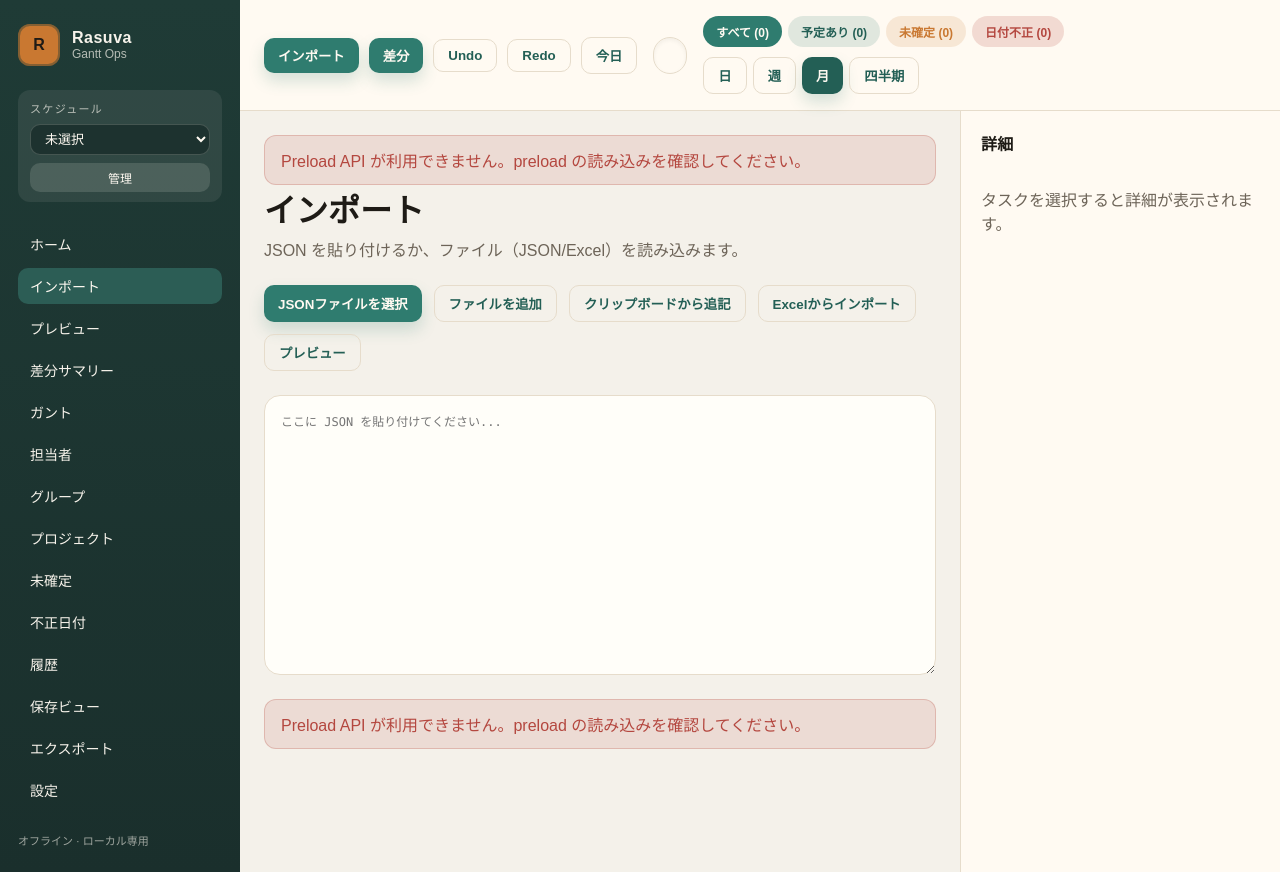
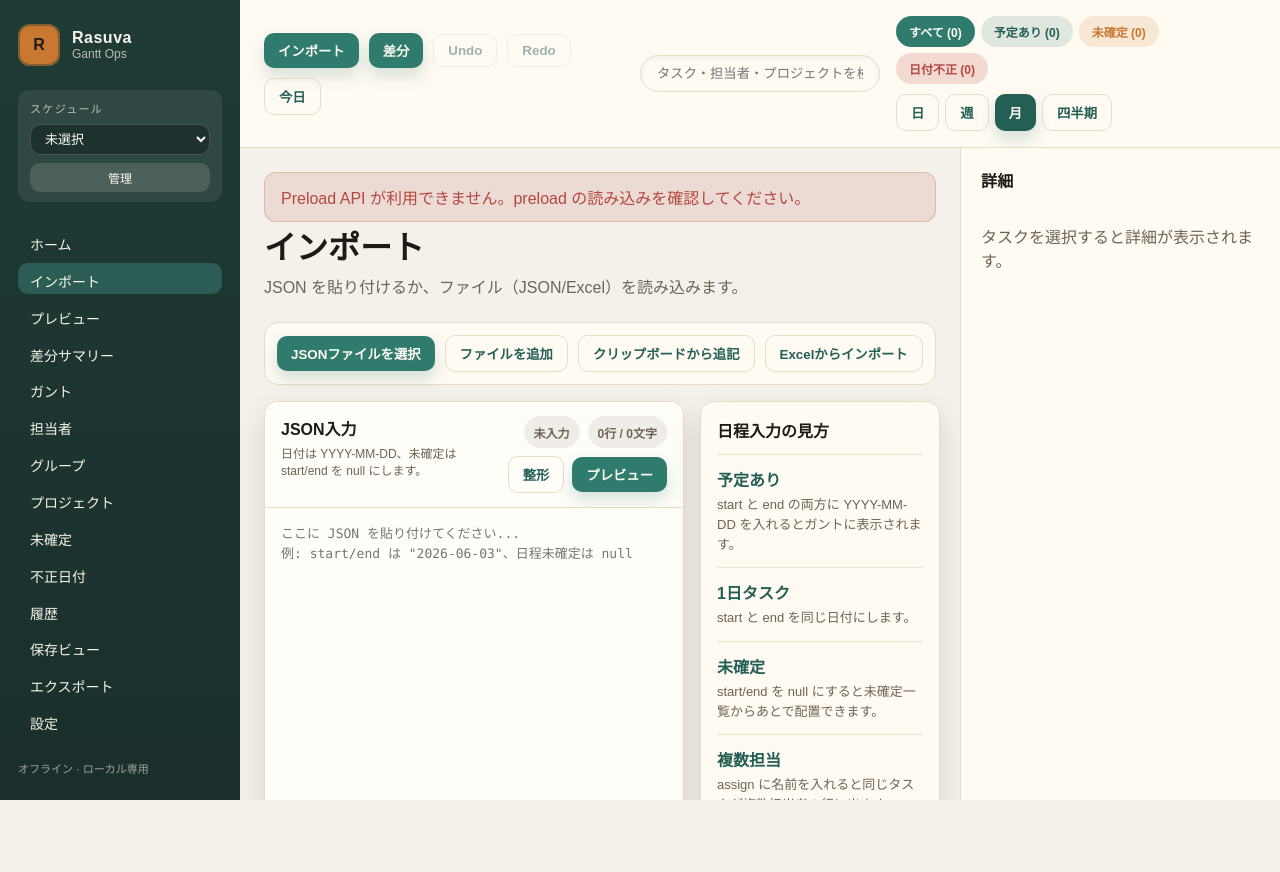
Before and after one commit to orenodinner/rasuva, a React (Vite) app in the folder renderer/: page / in a window 1280 px wide. Both pictures are taken after a click on the button "インポート". After the commit the page ends 800 px from the top, so only its background shows below. Built offline with nearby package versions, Linux system fonts and the light colour scheme.

Commit message:
Fix import flow layout and gantt label truncation

```diff
--- a/renderer/src/pages/ImportPage.tsx
+++ b/renderer/src/pages/ImportPage.tsx
@@ -1,4 +1,4 @@
-import { useEffect, useRef } from 'react';
+import { useEffect, useMemo, useRef } from 'react';
 import type { ChangeEvent } from 'react';
 import { useNavigate } from 'react-router-dom';
 import { useAppStore } from '../state/store';
@@ -22,6 +22,27 @@ const ImportPage = () => {
     window.addEventListener('app:open-file', handler as EventListener);
     return () => window.removeEventListener('app:open-file', handler as EventListener);
   }, []);
+
+  const inputStats = useMemo(() => {
+    const trimmed = jsonText.trim();
+    const lineCount = jsonText.length === 0 ? 0 : jsonText.split(/\r\n|\r|\n/).length;
+    let status = '未入力';
+
+    if (trimmed.length > 0) {
+      try {
+        JSON.parse(trimmed);
+        status = 'JSON OK';
+      } catch {
+        status = 'JSON要確認';
+      }
+    }
+
+    return {
+      chars: jsonText.length,
+      lines: lineCount,
+      status
+    };
+  }, [jsonText]);
 
   const handleFileChange = (event: ChangeEvent<HTMLInputElement>) => {
     const file = event.target.files?.[0];
@@ -89,13 +110,36 @@ const ImportPage = () => {
     }
   };
 
+  const handleFormatJson = () => {
+    clearError();
+    const trimmed = jsonText.trim();
+    if (!trimmed) {
+      setLastError('整形する JSON がありません。');
+      return;
+    }
+    try {
+      setJsonText(JSON.stringify(JSON.parse(trimmed), null, 2));
+      setImportSource('paste');
+    } catch {
+      setLastError('JSON として整形できません。日付やカンマの抜けを確認してください。');
+    }
+  };
+
+  const statusClass =
+    inputStats.status === 'JSON OK'
+      ? 'json-status--ok'
+      : inputStats.status === 'JSON要確認'
+        ? 'json-status--warn'
+        : 'json-status--empty';
+
   return (
     <div className="page">
       <div className="page-header">
         <h1>インポート</h1>
         <p>JSON を貼り付けるか、ファイル（JSON/Excel）を読み込みます。</p>
       </div>
-      <div className="import-actions">
+      <div className="import-panel">
+        <div className="import-actions import-actions--sources">
           <button className="cmd-button" type="button" onClick={() => fileRef.current?.click()}>
             JSONファイルを選択
           </button>
@@ -127,22 +171,69 @@ const ImportPage = () => {
           >
             クリップボードから追記
           </button>
-        <button className="cmd-button cmd-button--ghost" type="button" onClick={handleExcelImport}>
+          <button
+            className="cmd-button cmd-button--ghost"
+            type="button"
+            onClick={handleExcelImport}
+          >
             Excelからインポート
           </button>
-        <button className="cmd-button cmd-button--ghost" type="button" onClick={handlePreview}>
+        </div>
+        <div className="json-workspace">
+          <div className="json-editor-card">
+            <div className="json-input-toolbar">
+              <div>
+                <h2>JSON入力</h2>
+                <p>日付は YYYY-MM-DD、未確定は start/end を null にします。</p>
+              </div>
+              <div className="json-input-actions">
+                <span className={`json-status ${statusClass}`}>{inputStats.status}</span>
+                <span className="json-meta">
+                  {inputStats.lines}行 / {inputStats.chars}文字
+                </span>
+                <button
+                  className="cmd-button cmd-button--ghost"
+                  type="button"
+                  onClick={handleFormatJson}
+                >
+                  整形
+                </button>
+                <button className="cmd-button" type="button" onClick={handlePreview}>
                   プレビュー
                 </button>
               </div>
+            </div>
             <textarea
               className="json-input"
-        placeholder="ここに JSON を貼り付けてください..."
+              placeholder={`ここに JSON を貼り付けてください...\n例: start/end は "2026-06-03"、日程未確定は null`}
               value={jsonText}
               onChange={(event) => {
                 setJsonText(event.target.value);
                 setImportSource('paste');
               }}
             />
+          </div>
+          <aside className="import-tips" aria-label="日程入力の注意点">
+            <h2>日程入力の見方</h2>
+            <div className="import-tip">
+              <strong>予定あり</strong>
+              <span>start と end の両方に YYYY-MM-DD を入れるとガントに表示されます。</span>
+            </div>
+            <div className="import-tip">
+              <strong>1日タスク</strong>
+              <span>start と end を同じ日付にします。</span>
+            </div>
+            <div className="import-tip">
+              <strong>未確定</strong>
+              <span>start/end を null にすると未確定一覧からあとで配置できます。</span>
+            </div>
+            <div className="import-tip">
+              <strong>複数担当</strong>
+              <span>assign に名前を入れると同じタスクが複数担当者の行に出ます。</span>
+            </div>
+          </aside>
+        </div>
+      </div>
       {lastError ? <div className="alert">{lastError}</div> : null}
     </div>
   );
--- a/renderer/src/styles/app.css
+++ b/renderer/src/styles/app.css
@@ -1,5 +1,5 @@
 :root {
-  font-family: "Bahnschrift", "Segoe UI Variable", "Yu Gothic UI", "Meiryo", sans-serif;
+  font-family: 'Bahnschrift', 'Segoe UI Variable', 'Yu Gothic UI', 'Meiryo', sans-serif;
   color: #1e1b16;
   background-color: #f4f1ea;
   --bg: #f4f1ea;
@@ -34,6 +34,7 @@ body {
   display: grid;
   grid-template-columns: 240px 1fr;
   height: 100vh;
+  min-width: 0;
 }
 
 .side-nav {
@@ -43,6 +44,8 @@ body {
   display: flex;
   flex-direction: column;
   gap: 24px;
+  min-height: 0;
+  overflow-y: auto;
 }
 
 .side-nav__brand {
@@ -76,6 +79,7 @@ body {
 .side-nav__links {
   display: grid;
   gap: 6px;
+  min-height: 0;
 }
 
 .schedule-switcher {
@@ -123,7 +127,12 @@ body {
   padding: 8px 12px;
   border-radius: 10px;
   font-size: 14px;
-  transition: background 0.2s ease, color 0.2s ease;
+  transition:
+    background 0.2s ease,
+    color 0.2s ease;
+  overflow: hidden;
+  text-overflow: ellipsis;
+  white-space: nowrap;
 }
 
 .side-nav__link:hover {
@@ -145,16 +154,19 @@ body {
   display: grid;
   grid-template-rows: auto 1fr;
   background: var(--bg);
+  min-width: 0;
+  min-height: 0;
 }
 
 .command-bar {
   display: grid;
-  grid-template-columns: auto 1fr auto;
+  grid-template-columns: minmax(260px, auto) minmax(240px, 1fr) minmax(260px, auto);
   gap: 16px;
   align-items: center;
   padding: 16px 24px;
   background: var(--panel);
   border-bottom: 1px solid var(--border);
+  min-width: 0;
 }
 
 .command-bar__left,
@@ -168,6 +180,7 @@ body {
 .command-bar__center {
   display: flex;
   justify-content: center;
+  min-width: 0;
 }
 
 .search-input {
@@ -187,8 +200,18 @@ body {
   color: #fffaf2;
   cursor: pointer;
   font-weight: 600;
-  transition: transform 0.15s ease, box-shadow 0.15s ease;
+  transition:
+    transform 0.15s ease,
+    box-shadow 0.15s ease;
   box-shadow: 0 8px 16px rgba(47, 124, 111, 0.2);
+  white-space: nowrap;
+}
+
+.cmd-button:disabled {
+  cursor: not-allowed;
+  opacity: 0.45;
+  transform: none;
+  box-shadow: none;
 }
 
 .cmd-button:hover {
@@ -238,6 +261,7 @@ body {
   font-size: 12px;
   font-weight: 700;
   cursor: pointer;
+  white-space: nowrap;
 }
 
 .filter-pill--ghost {
@@ -269,11 +293,14 @@ body {
   display: grid;
   grid-template-columns: minmax(0, 1fr) 320px;
   height: 100%;
+  min-width: 0;
+  min-height: 0;
 }
 
 .main-pane {
   padding: 24px;
   overflow: auto;
+  min-width: 0;
 }
 
 .details-pane {
@@ -349,7 +376,7 @@ body {
 }
 
 .detail-raw {
-  font-family: "Consolas", "Courier New", monospace;
+  font-family: 'Consolas', 'Courier New', monospace;
   font-size: 12px;
   color: var(--danger);
 }
@@ -430,10 +457,129 @@ body {
   font-size: 20px;
 }
 
+.import-panel {
+  display: grid;
+  gap: 16px;
+  min-width: 0;
+}
+
 .import-actions {
   display: flex;
+  gap: 10px;
+  flex-wrap: wrap;
+  align-items: center;
+}
+
+.import-actions--sources {
+  padding: 12px;
+  border: 1px solid var(--border);
+  border-radius: 14px;
+  background: var(--panel);
+}
+
+.json-workspace {
+  display: grid;
+  grid-template-columns: minmax(420px, 1fr) minmax(240px, 320px);
+  gap: 16px;
+  align-items: stretch;
+  min-width: 0;
+}
+
+.json-editor-card,
+.import-tips {
+  border: 1px solid var(--border);
+  border-radius: 14px;
+  background: var(--panel);
+  box-shadow: var(--shadow);
+  min-width: 0;
+}
+
+.json-editor-card {
+  display: grid;
+  grid-template-rows: auto minmax(360px, 1fr);
+  overflow: hidden;
+}
+
+.json-input-toolbar {
+  display: flex;
+  justify-content: space-between;
+  gap: 16px;
+  align-items: flex-start;
+  padding: 14px 16px;
+  border-bottom: 1px solid var(--border);
+  background: #fffdf8;
+}
+
+.json-input-toolbar h2,
+.import-tips h2 {
+  margin: 0;
+  font-size: 16px;
+}
+
+.json-input-toolbar p {
+  margin: 4px 0 0;
+  color: var(--text-muted);
+  font-size: 12px;
+}
+
+.json-input-actions {
+  display: flex;
+  gap: 8px;
+  align-items: center;
+  justify-content: flex-end;
+  flex-wrap: wrap;
+}
+
+.json-status,
+.json-meta {
+  min-height: 32px;
+  display: inline-flex;
+  align-items: center;
+  border-radius: 999px;
+  padding: 5px 10px;
+  font-size: 12px;
+  font-weight: 700;
+  white-space: nowrap;
+}
+
+.json-status--ok {
+  color: var(--accent-strong);
+  background: rgba(47, 124, 111, 0.14);
+}
+
+.json-status--warn {
+  color: var(--danger);
+  background: rgba(180, 71, 63, 0.14);
+}
+
+.json-status--empty,
+.json-meta {
+  color: var(--text-muted);
+  background: rgba(109, 100, 88, 0.1);
+}
+
+.import-tips {
+  padding: 16px;
+  display: grid;
+  align-content: start;
   gap: 12px;
-  flex-wrap: wrap;
+}
+
+.import-tip {
+  display: grid;
+  gap: 4px;
+  padding-top: 12px;
+  border-top: 1px solid rgba(230, 220, 203, 0.75);
+}
+
+.import-tip strong {
+  color: var(--accent-strong);
+}
+
+.import-tip span {
+  font-size: 13px;
+  color: var(--text-muted);
+  line-height: 1.55;
 }
 
 .export-actions {
@@ -447,14 +593,21 @@ body {
 }
 
 .json-input {
-  min-height: 280px;
+  min-height: 360px;
   width: 100%;
   padding: 16px;
-  border-radius: 16px;
-  border: 1px solid var(--border);
+  border: none;
+  border-radius: 0;
   background: #fffef9;
-  font-family: "Consolas", "Courier New", monospace;
-  font-size: 12px;
+  font-family: 'Consolas', 'Courier New', monospace;
+  font-size: 13px;
+  line-height: 1.55;
+  resize: vertical;
+}
+
+.json-input:focus {
+  outline: 2px solid rgba(47, 124, 111, 0.35);
+  outline-offset: -2px;
 }
 
 .warning-list {
@@ -476,6 +629,7 @@ body {
 
 .warning-message {
   color: var(--text);
+  overflow-wrap: anywhere;
 }
 
 .action-row {
@@ -525,6 +679,7 @@ body {
   width: 100%;
   text-align: left;
   font: inherit;
+  min-width: 0;
 }
 
 .list-row--action {
@@ -538,11 +693,13 @@ body {
 
 .list-title {
   font-weight: 700;
+  overflow-wrap: anywhere;
 }
 
 .list-subtitle {
   font-size: 12px;
   color: var(--text-muted);
+  overflow-wrap: anywhere;
 }
 
 .list-metrics {
@@ -550,6 +707,7 @@ body {
   gap: 12px;
   color: var(--text-muted);
   font-size: 12px;
+  flex-wrap: wrap;
 }
 
 .list-actions {
@@ -714,6 +872,8 @@ body {
 .task-table {
   display: grid;
   gap: 6px;
+  overflow-x: auto;
+  padding-bottom: 4px;
 }
 
 .task-table__head,
@@ -722,6 +882,7 @@ body {
   grid-template-columns: 160px 140px 1fr 110px 110px 120px;
   gap: 12px;
   align-items: center;
+  min-width: 840px;
 }
 
 .task-table__head {
@@ -742,6 +903,7 @@ body {
 
 .task-table__task {
   font-weight: 600;
+  overflow-wrap: anywhere;
 }
 
 .status-pill {
@@ -924,7 +1086,6 @@ body {
 .gantt-grid {
   position: relative;
   display: block;
-
 }
 
 .gantt-row {
@@ -951,6 +1112,10 @@ body {
   font-weight: 600;
   z-index: 10;
   border-right: 1px solid var(--border);
+  min-width: 0;
+  overflow: hidden;
+  text-overflow: ellipsis;
+  white-space: nowrap;
 }
 
 .gantt-toggle {
@@ -963,11 +1128,22 @@ body {
   padding: 0;
   cursor: pointer;
   color: inherit;
+  max-width: 100%;
+  min-width: 0;
 }
 
 .gantt-toggle__icon {
   font-size: 12px;
   color: var(--text-muted);
+  flex: 0 0 auto;
+}
+
+.gantt-toggle__text,
+.gantt-label__text {
+  min-width: 0;
+  overflow: hidden;
+  text-overflow: ellipsis;
+  white-space: nowrap;
 }
 
 .gantt-label--header {
@@ -1104,11 +1280,28 @@ body {
   cursor: grabbing;
 }
 
+.gantt-bar--compact {
+  padding: 0 6px;
+  min-width: 18px;
+}
+
+.gantt-bar--compact .gantt-bar-content span {
+  display: none;
+}
+
 .gantt-bar-content {
   display: flex;
   align-items: center;
   flex: 1;
+  min-width: 0;
   pointer-events: auto;
+}
+
+.gantt-bar-content span {
+  display: block;
+  min-width: 0;
+  overflow: hidden;
+  text-overflow: ellipsis;
 }
 
 .gantt-inline-input {
@@ -1255,6 +1448,18 @@ body {
 }
 
 @media (max-width: 1200px) {
+  .command-bar {
+    grid-template-columns: 1fr;
+  }
+
+  .command-bar__center {
+    justify-content: stretch;
+  }
+
+  .search-input {
+    width: 100%;
+  }
+
   .content-shell {
     grid-template-columns: 1fr;
   }
@@ -1272,6 +1477,10 @@ body {
   .task-table__head,
   .task-table__row {
     grid-template-columns: 130px 120px 1fr 90px 90px 110px;
+  }
+
+  .json-workspace {
+    grid-template-columns: 1fr;
   }
 }
 
@@ -1296,6 +1505,22 @@ body {
   .main-pane {
     padding: 16px;
   }
+
+  .json-input-toolbar {
+    display: grid;
+  }
+
+  .json-input-actions {
+    justify-content: flex-start;
+  }
+
+  .json-editor-card {
+    grid-template-rows: auto minmax(300px, 1fr);
+  }
+
+  .json-input {
+    min-height: 300px;
+  }
 }
 
 @keyframes fadeUp {
```
Also changed, not shown: renderer/src/components/GanttRow.tsx (+27 -29 lines). Lines whose indentation alone changed are shown as unchanged.
